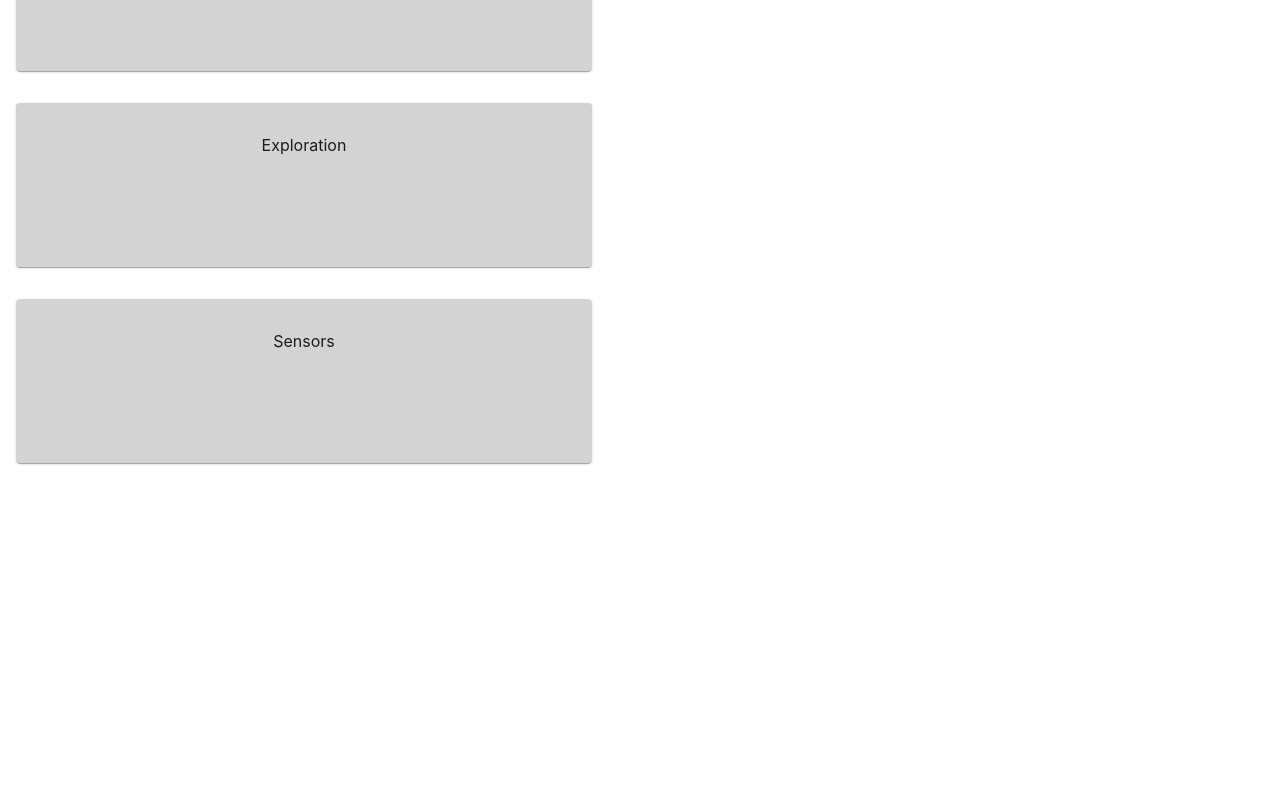
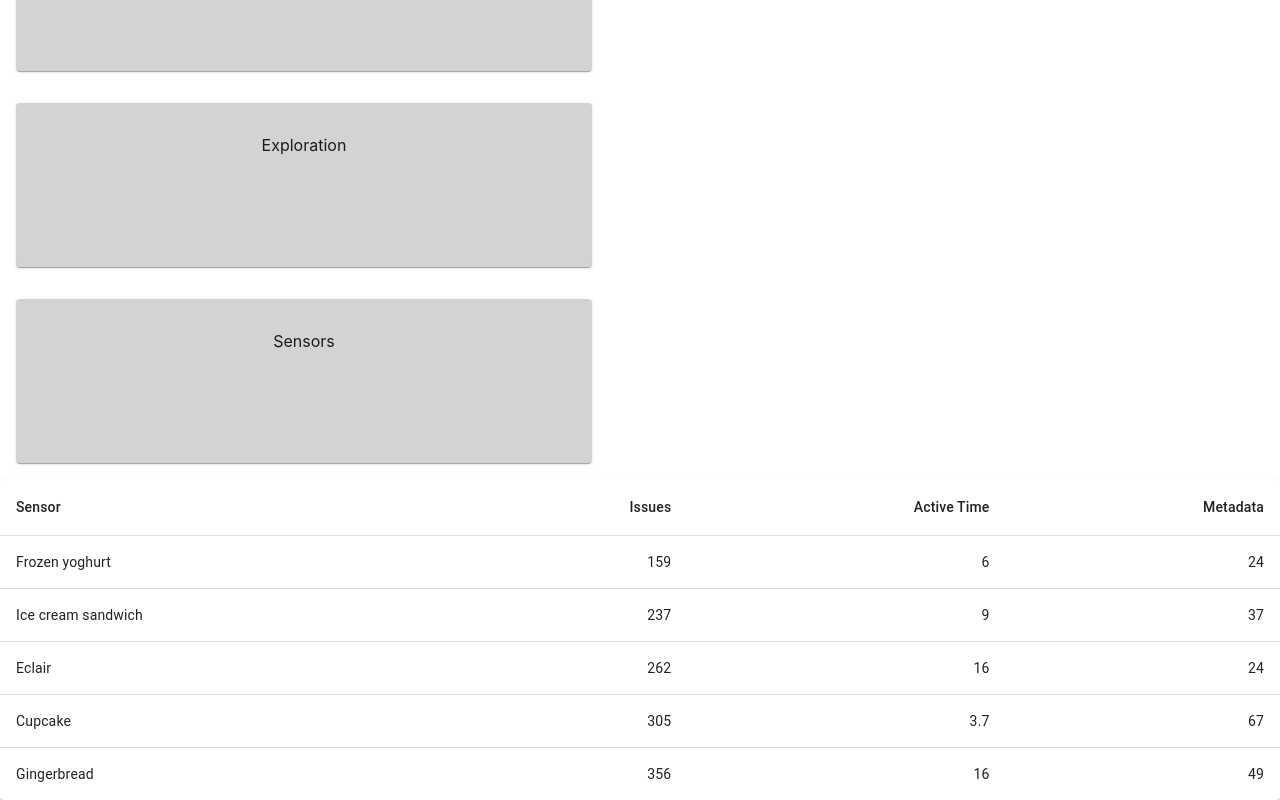
Before and after one commit to colin-eberhardt/ping-things-sensors, a React (Create React App) app in the folder sensor-app/: page / in a window 1280 px wide. Shown: the part 369-1169 px from the top of the page. Before the commit the page ends 848 px from the top, so only its background shows below. Built offline with nearby package versions, Linux system fonts and the light colour scheme.

Commit message:
Stub Sensors page

```diff
--- a/sensor-app/src/App.tsx
+++ b/sensor-app/src/App.tsx
@@ -1,8 +1,10 @@
 import React from 'react';
 import { Grid } from '@mui/material';
+import { Router } from 'react-router-dom';
 import PageCard from './components/PageCard';
 import PageHeader from './components/PageHeader';
 import './App.css';
+import Sensors from './pages/Sensors';
 
 const cardOptions = ["Issues", "Notifications", "Exploration", "Sensors"]
 
@@ -13,6 +15,7 @@
       <Grid container spacing={0}>
         {cardOptions.map((cardOption:string) => <Grid item xs={8}><PageCard title={cardOption}/></Grid>)}
       </Grid>
+      <Sensors />
     </div>
   );
 }
--- /dev/null
+++ b/sensor-app/src/pages/Sensors.tsx
@@ -0,0 +1,54 @@
+import React from 'react';
+import { Paper, TableContainer, Table, TableRow, TableCell, TableHead, TableBody } from '@mui/material';
+
+function createData(
+    name: string,
+    calories: number,
+    fat: number,
+    carbs: number,
+    protein: number,
+  ) {
+    return { name, calories, fat, carbs, protein };
+  }
+
+const rows = [
+    createData('Frozen yoghurt', 159, 6.0, 24, 4.0),
+    createData('Ice cream sandwich', 237, 9.0, 37, 4.3),
+    createData('Eclair', 262, 16.0, 24, 6.0),
+    createData('Cupcake', 305, 3.7, 67, 4.3),
+    createData('Gingerbread', 356, 16.0, 49, 3.9),
+  ];
+
+const Sensors = () => {
+  return (
+    <TableContainer component={Paper}>
+        <Table sx={{ minWidth: 650 }} aria-label="simple table">
+        <TableHead>
+            <TableRow>
+            <TableCell>Sensor</TableCell>
+            <TableCell align="right">Issues</TableCell>
+            <TableCell align="right">Active Time</TableCell>
+            <TableCell align="right">Metadata</TableCell>
+            </TableRow>
+        </TableHead>
+        <TableBody>
+            {rows.map((row) => (
+            <TableRow
+                key={row.name}
+                sx={{ '&:last-child td, &:last-child th': { border: 0 } }}
+            >
+                <TableCell component="th" scope="row">
+                {row.name}
+                </TableCell>
+                <TableCell align="right">{row.calories}</TableCell>
+                <TableCell align="right">{row.fat}</TableCell>
+                <TableCell align="right">{row.carbs}</TableCell>
+            </TableRow>
+            ))}
+        </TableBody>
+        </Table>
+    </TableContainer>
+  )
+}
+
+export default Sensors
```
